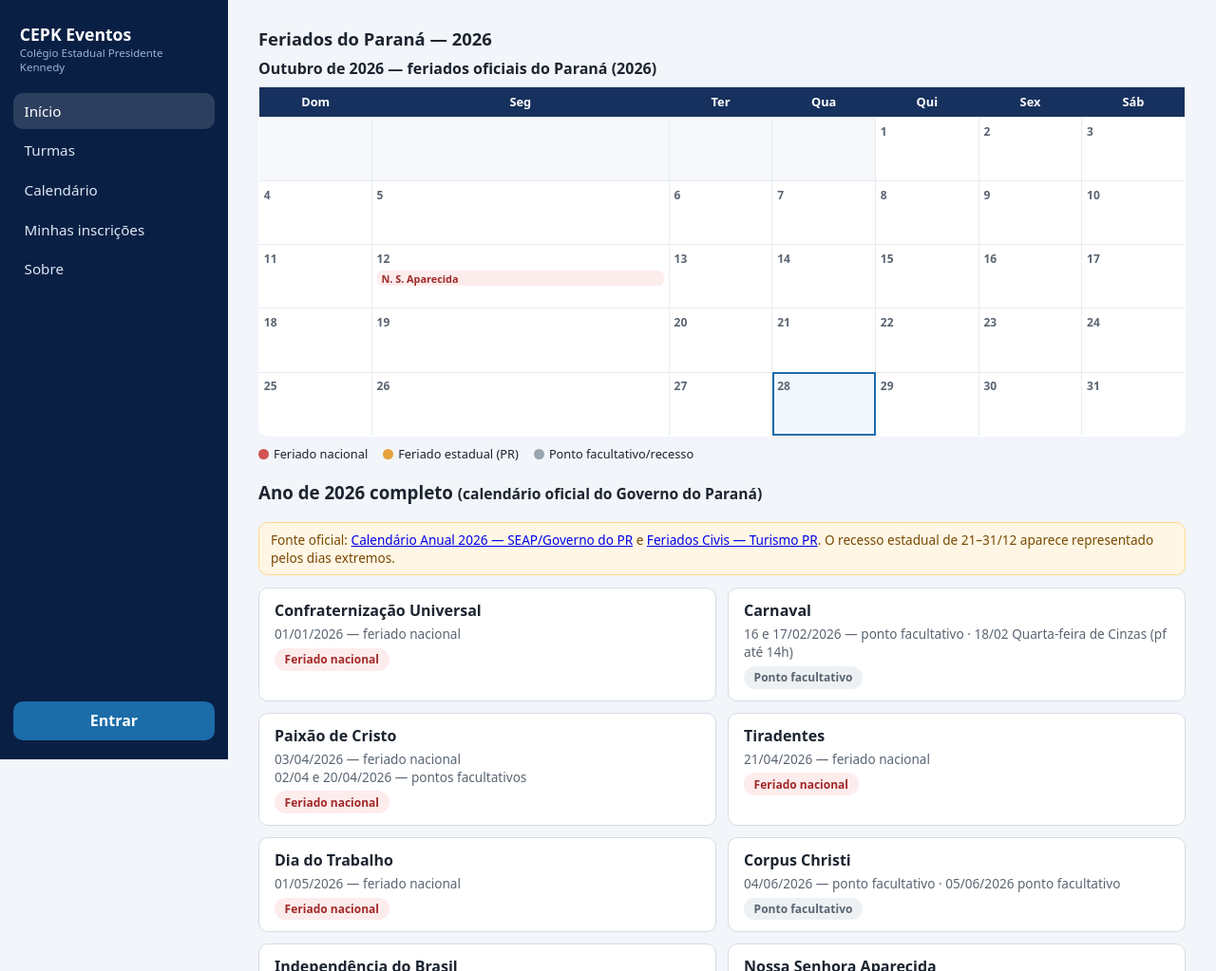
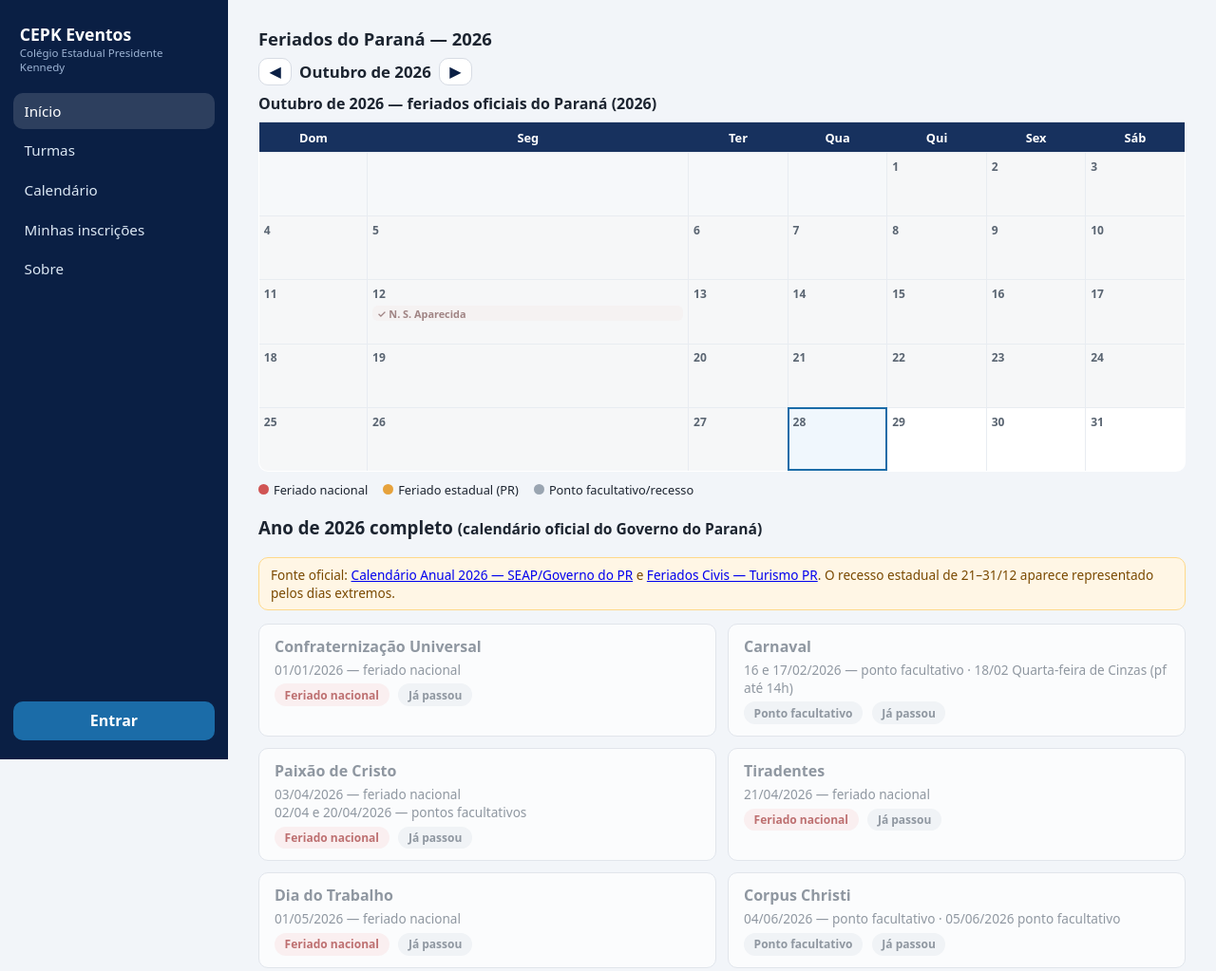
Before and after one commit to GustoDiula/cepk-eventos, a website: page src/frontend/pages/index.html in a window 1280 px wide. Shown: the top 1023 px of the page at 95% size. Drawn offline with Linux system fonts and the light colour scheme.

Commit message:
Calendario: setas de navegacao entre meses com limites, botao hoje e estado 'Ja passou' automatico para datas vencidas (D-021); service worker v4

```diff
--- a/src/frontend/css/main.css
+++ b/src/frontend/css/main.css
@@ -614,6 +614,77 @@ html.com-sessao-demo .faixa-sessao {
 .legenda .ponto--atividade   { background: #2fbf79; }
 
 /* ------------------------------------------------------------
+   Calendário — navegação de meses e estado "passado" (D-021)
+   ------------------------------------------------------------ */
+.nav-mes {
+  display: flex;
+  align-items: center;
+  gap: 0.5rem;
+  margin-bottom: 0.5rem;
+}
+.seta-mes {
+  border: 1px solid var(--cor-borda);
+  border-radius: var(--raio);
+  background: #fff;
+  color: var(--cor-primaria);
+  font-size: 1rem;
+  line-height: 1;
+  padding: 0.35rem 0.65rem;
+  cursor: pointer;
+}
+.seta-mes:hover:not(:disabled),
+.seta-mes:focus-visible {
+  background: var(--cor-primaria-clara);
+  color: #fff;
+}
+.seta-mes:disabled {
+  opacity: 0.35;
+  cursor: default;
+}
+.titulo-mes {
+  font-weight: 700;
+  font-size: 1.05rem;
+  min-width: 8.5rem;
+  text-align: center;
+}
+.hoje-mes {
+  border: 1px solid var(--cor-borda);
+  border-radius: var(--raio);
+  background: #fff;
+  color: var(--cor-neutra);
+  font-size: 0.8rem;
+  padding: 0.3rem 0.6rem;
+  cursor: pointer;
+}
+.hoje-mes:hover,
+.hoje-mes:focus-visible {
+  border-color: var(--cor-acento);
+  color: var(--cor-primaria);
+}
+
+/* Dias/marcas/cartões anteriores a hoje: cinza, sem enganar (D-021) */
+.grade-calendario td.passado .dia-num {
+  color: var(--cor-neutra);
+}
+.grade-calendario td.passado {
+  background: #f6f7f8;
+}
+.grade-calendario .ev-passado {
+  opacity: 0.6;
+  filter: grayscale(0.6);
+}
+.cartao-evento.passado {
+  opacity: 0.65;
+}
+.cartao-evento.passado h3 {
+  color: var(--cor-neutra);
+}
+.selo--passado {
+  background: #eef1f4;
+  color: var(--cor-neutra);
+}
+
+/* ------------------------------------------------------------
    Formulário de login de demonstração (D-018)
    ------------------------------------------------------------ */
 .form-login {
--- a/src/frontend/js/calendario.js
+++ b/src/frontend/js/calendario.js
@@ -1,16 +1,18 @@
 // Grade mensal do calendário (F-16) — dados do FRONT.
 //
-// Dois conjuntos, escolhidos por data-calendario no HTML:
-//   "feriados"  → feriados oficiais do Paraná — ANO 2026 COMPLETO (D-019).
-//                 Fonte oficial: Governo do Paraná — Calendário Anual 2026 da
-//                 SEAP (administracao.pr.gov.br/Pagina/Calendario-Anual) e
-//                 Feriados Civis (turismo.pr.gov.br/Pagina/Feriados-Civis-e-Datas-Comemorativas).
-//                 Inclui 19/12 (feriado ESTADUAL da Emancipação do Paraná).
-//   "provas"    → provas e atividades da turma 1º Ano A — datas FICTÍCIAS,
-//                 ficam ao lado do rótulo de marcação (RF15/RNF10).
+//Funcionalidades (D-021):
+//  • Setas ◀ ▶ navegam entre os meses com dados, limitadas ao intervalo do
+//    conjunto; botão "hoje" volta ao mês corrente.
+//  • Dias, marcas e cartões ANTES de hoje ganham estado "passado" (cinza +
+//    "Já passou") calculado na hora da abertura — vira o dia, a página muda.
 //
-// O mês renderizado é o mês corrente na hora de abrir a página — cada dia o
-// calendário já nasce atualizado, sem intervenção.
+// Conjuntos, escolhidos por data-calendario no HTML:
+//   "feriados" → feriados OFICIAIS do Paraná, ano 2026 completo (D-019).
+//                Fonte oficial: Governo do Paraná — Calendário Anual 2026
+//                (administracao.pr.gov.br/Pagina/Calendario-Anual) e Feriados
+//                Civis (turismo.pr.gov.br/Pagina/Feriados-Civis-e-Datas-Comemorativas).
+//   "provas"   → provas e atividades da turma 1º Ano A — datas FICTÍCIAS
+//                (RF15/RNF10).
 
 (function () {
   'use strict';
@@ -58,41 +60,117 @@
 
   function hoje() {
     const agora = new Date();
-    return { ano: agora.getFullYear(), mes: agora.getMonth(), dia: agora.getDate() };
+    // meia-noite de hoje: o que for ANTES disto já passou
+    return new Date(agora.getFullYear(), agora.getMonth(), agora.getDate());
   }
 
-  // Constrói as células (7 colunas) do mês corrente, domingo primeiro.
+  function quebrarData(iso) {
+    const d = new Date(iso + 'T00:00:00');
+    return { ano: d.getFullYear(), mes: d.getMonth(), dia: d.getDate() };
+  }
+
+  // conector do conjunto: intervalo de meses com dados (para limitar as setas)
+  function intervaloMeses(eventos) {
+    let min = null;
+    let max = null;
+    for (const ev of eventos) {
+      const { ano, mes } = quebrarData(ev.data);
+      const chave = ano * 12 + mes;
+      if (min === null || chave < min) min = chave;
+      if (max === null || chave > max) max = chave;
+    }
+    return { min, max };
+  }
+
   function construirCelulas(ano, mes, eventos) {
     const primeiro = new Date(ano, mes, 1);
     const limite = new Date(ano, mes + 1, 0).getDate();
     const celulas = [];
+    const passagem = hoje();
 
     for (let vazio = 0; vazio < primeiro.getDay(); vazio++) {
       celulas.push({ dia: null });
     }
     for (let dia = 1; dia <= limite; dia++) {
+      const dataCelula = new Date(ano, mes, dia);
       const marcados = eventos.filter((ev) => {
-        const data = new Date(ev.data + 'T00:00:00');
-        return data.getFullYear() === ano && data.getMonth() === mes && data.getDate() === dia;
-      });
-      celulas.push({ dia, eventos: marcados });
+        const { ano: anoEv, mes: mesEv, dia: diaEv } = quebrarData(ev.data);
+        return anoEv === ano && mesEv === mes && diaEv === dia;
+      }).map((ev) => ({ ...ev, passou: dataCelula < passagem }));
+      celulas.push({ dia, eventos: marcados, passou: dataCelula < passagem });
     }
     while (celulas.length % 7 !== 0) celulas.push({ dia: null });
     return celulas;
   }
 
-  function construir(alvo, conjunto) {
+  // Barra de navegação: ◀ título ▶ + "hoje"
+  function construirNavegacao(ano, mes, limites, reRender) {
+    const barra = document.createElement('div');
+    barra.className = 'nav-mes';
+
+    const anterior = document.createElement('button');
+    anterior.className = 'seta-mes';
+    anterior.type = 'button';
+    anterior.textContent = '◀';
+    anterior.setAttribute('aria-label', 'Mês anterior');
+    if (limites.min !== null && ano * 12 + mes - 1 < limites.min) anterior.disabled = true;
+    anterior.addEventListener('click', () => reRender(ano, mes - 1));
+
+    const titulo = document.createElement('span');
+    titulo.className = 'titulo-mes';
+    titulo.textContent = `${MESES[mes]} de ${ano}`;
+
+    const proximo = document.createElement('button');
+    proximo.className = 'seta-mes';
+    proximo.type = 'button';
+    proximo.textContent = '▶';
+    proximo.setAttribute('aria-label', 'Mês próximo');
+    if (limites.max !== null && ano * 12 + mes + 1 > limites.max) proximo.disabled = true;
+    proximo.addEventListener('click', () => reRender(ano, mes + 1));
+
+    const h = new Date();
+    const noMesCorrente = ano === h.getFullYear() && mes === h.getMonth();
+
+    const hojeBtn = document.createElement('button');
+    hojeBtn.className = 'hoje-mes';
+    hojeBtn.type = 'button';
+    hojeBtn.textContent = 'hoje';
+    hojeBtn.hidden = noMesCorrente;
+    hojeBtn.addEventListener('click', () => reRender(h.getFullYear(), h.getMonth()));
+
+    barra.appendChild(anterior);
+    barra.appendChild(titulo);
+    barra.appendChild(proximo);
+    barra.appendChild(hojeBtn);
+    return barra;
+  }
+
+  function construir(alvo, conjunto, ano, mes) {
     if (!alvo) return;
     const eventos = CONJUNTOS[conjunto] || [];
-    const h = hoje();
-    const titulo = `${MESES[h.mes]} de ${h.ano}`;
+    const limites = intervaloMeses(eventos);
+    const h = new Date();
+    const tituloMes = `${MESES[mes]} de ${ano}`;
+
+    alvo.replaceChildren();
+
+    alvo.appendChild(construirNavegacao(ano, mes, limites, (novoAno, novoMes) => {
+      // normaliza mês fora do intervalo (p. ex. 0-1 → dez/2025)
+      const dataNorm = new Date(novoAno, novoMes, 1);
+      let chave = dataNorm.getFullYear() * 12 + dataNorm.getMonth();
+      if (limites.min !== null && chave < limites.min) chave = limites.min;
+      if (limites.max !== null && chave > limites.max) chave = limites.max;
+      construir(alvo, conjunto, Math.floor(chave / 12), chave % 12);
+    }));
+
+    const passar = hoje();
 
     const tabela = document.createElement('table');
     tabela.className = 'grade-calendario';
 
     const caption = document.createElement('caption');
     caption.textContent =
-      `${titulo} — ${conjunto === 'feriados' ? 'feriados oficiais do Paraná (2026)' : 'calendário da turma (fictício)'}`;
+      `${tituloMes} — ${conjunto === 'feriados' ? 'feriados oficiais do Paraná (2026)' : 'calendário da turma (fictício)'}`;
     tabela.appendChild(caption);
 
     const thead = document.createElement('thead');
@@ -107,7 +185,7 @@
     tabela.appendChild(thead);
 
     const tbody = document.createElement('tbody');
-    const celulas = construirCelulas(h.ano, h.mes, eventos);
+    const celulas = construirCelulas(ano, mes, eventos);
     let linha;
     celulas.forEach((celula, indice) => {
       if (indice % 7 === 0) {
@@ -120,17 +198,19 @@
         td.setAttribute('aria-hidden', 'true');
         td.innerHTML = '&nbsp;';
       } else {
+        if (celula.passou) td.classList.add('passado');
+        if (celula.dia === h.getDate() && mes === h.getMonth() && ano === h.getFullYear()) {
+          td.classList.add('hoje');
+        }
         const numero = document.createElement('span');
         numero.className = 'dia-num';
         numero.textContent = String(celula.dia);
         td.appendChild(numero);
-        if (celula.dia === h.dia) td.classList.add('hoje');
         for (const ev of celula.eventos) {
           const marca = document.createElement('span');
-          // o sufixo de classe sai do próprio tipo (feriado/facultativo/prova...)
-          marca.className = `ev ev-${ev.tipo}`;
-          marca.title = ev.titulo;
-          marca.textContent = ev.titulo;
+          marca.className = `ev ev-${ev.tipo}` + (ev.passou ? ' ev-passado' : '');
+          marca.title = (ev.passou ? 'Já passou — ' : '') + ev.titulo;
+          marca.textContent = (ev.passou ? '✓ ' : '') + ev.titulo;
           td.appendChild(marca);
         }
       }
@@ -138,11 +218,30 @@
     });
     tabela.appendChild(tbody);
 
-    alvo.replaceChildren(tabela);
+    alvo.appendChild(tabela);
   }
 
-  // Uma instância por elemento com data-calendario.
+  // Marca cartões estáticos com data-feriado="2026-…" como "Já passou".
+  function marcarCartoesPassados() {
+    const passagem = hoje();
+    document.querySelectorAll('[data-feriado]').forEach((cartao) => {
+      const { ano, mes, dia } = quebrarData(cartao.getAttribute('data-feriado'));
+      const data = new Date(ano, mes, dia);
+      if (data < passagem && !cartao.classList.contains('passado')) {
+        cartao.classList.add('passado');
+        const selo = document.createElement('span');
+        selo.className = 'selo selo--facultativo selo--passado';
+        selo.textContent = 'Já passou';
+        cartao.appendChild(selo);
+      }
+    });
+  }
+
+  // Uma instância por elemento com data-calendario (inicia no mês corrente).
   document.querySelectorAll('[data-calendario]').forEach((alvo) => {
-    construir(alvo, alvo.getAttribute('data-calendario'));
+    const h = new Date();
+    construir(alvo, alvo.getAttribute('data-calendario'), h.getFullYear(), h.getMonth());
   });
+
+  document.addEventListener('DOMContentLoaded', marcarCartoesPassados);
 })();
--- a/src/frontend/pages/index.html
+++ b/src/frontend/pages/index.html
@@ -39,73 +39,74 @@
        O recesso estadual de 21–31/12 aparece representado pelos dias extremos.</p>
 
     <ul class="lista-eventos lista-eventos--dupla">
-      <li class="cartao-evento">
+      <!-- data-feriado (D-021): o JS marca automaticamente "Já passou" nos cartões vencidos -->
+      <li class="cartao-evento" data-feriado="2026-01-01">
         <h3>Confraternização Universal</h3>
         <span class="meta">01/01/2026 — feriado nacional</span>
         <span class="selo selo--feriado">Feriado nacional</span>
       </li>
-      <li class="cartao-evento">
+      <li class="cartao-evento" data-feriado="2026-02-16">
         <h3>Carnaval</h3>
         <span class="meta">16 e 17/02/2026 — ponto facultativo · 18/02 Quarta-feira de Cinzas (pf até 14h)</span>
         <span class="selo selo--facultativo">Ponto facultativo</span>
       </li>
-      <li class="cartao-evento">
+      <li class="cartao-evento" data-feriado="2026-04-03">
         <h3>Paixão de Cristo</h3>
         <span class="meta">03/04/2026 — feriado nacional</span>
         <span class="meta">02/04 e 20/04/2026 — pontos facultativos</span>
         <span class="selo selo--feriado">Feriado nacional</span>
       </li>
-      <li class="cartao-evento">
+      <li class="cartao-evento" data-feriado="2026-04-21">
         <h3>Tiradentes</h3>
         <span class="meta">21/04/2026 — feriado nacional</span>
         <span class="selo selo--feriado">Feriado nacional</span>
       </li>
-      <li class="cartao-evento">
+      <li class="cartao-evento" data-feriado="2026-05-01">
         <h3>Dia do Trabalho</h3>
         <span class="meta">01/05/2026 — feriado nacional</span>
         <span class="selo selo--feriado">Feriado nacional</span>
       </li>
-      <li class="cartao-evento">
+      <li class="cartao-evento" data-feriado="2026-06-04">
         <h3>Corpus Christi</h3>
         <span class="meta">04/06/2026 — ponto facultativo · 05/06/2026 ponto facultativo</span>
         <span class="selo selo--facultativo">Ponto facultativo</span>
       </li>
-      <li class="cartao-evento">
+      <li class="cartao-evento" data-feriado="2026-09-07">
         <h3>Independência do Brasil</h3>
         <span class="meta">07/09/2026 — feriado nacional</span>
         <span class="selo selo--feriado">Feriado nacional</span>
       </li>
-      <li class="cartao-evento">
+      <li class="cartao-evento" data-feriado="2026-10-12">
         <h3>Nossa Senhora Aparecida</h3>
         <span class="meta">12/10/2026 — feriado nacional</span>
         <span class="selo selo--feriado">Feriado nacional</span>
       </li>
-      <li class="cartao-evento">
+      <li class="cartao-evento" data-feriado="2026-11-02">
         <h3>Finados</h3>
         <span class="meta">02/11/2026 — feriado nacional</span>
         <span class="selo selo--feriado">Feriado nacional</span>
       </li>
-      <li class="cartao-evento">
+      <li class="cartao-evento" data-feriado="2026-11-15">
         <h3>Proclamação da República</h3>
         <span class="meta">15/11/2026 — feriado nacional</span>
         <span class="selo selo--feriado">Feriado nacional</span>
       </li>
-      <li class="cartao-evento">
+      <li class="cartao-evento" data-feriado="2026-11-20">
         <h3>Dia Nacional de Zumbi e da Consciência Negra</h3>
         <span class="meta">20/11/2026 — feriado nacional</span>
         <span class="selo selo--feriado">Feriado nacional</span>
       </li>
-      <li class="cartao-evento">
+      <li class="cartao-evento" data-feriado="2026-12-19">
         <h3>Emancipação Política do Paraná</h3>
         <span class="meta">19/12/2026 — feriado estadual</span>
         <span class="selo selo--feriadoest">Feriado estadual</span>
       </li>
-      <li class="cartao-evento">
+      <li class="cartao-evento" data-feriado="2026-12-21">
         <h3>Recesso do Governo do Paraná</h3>
         <span class="meta">21 a 31/12/2026 — recesso</span>
         <span class="selo selo--facultativo">Recesso</span>
       </li>
-      <li class="cartao-evento">
+      <li class="cartao-evento" data-feriado="2026-12-25">
         <h3>Natal</h3>
         <span class="meta">25/12/2026 — feriado nacional</span>
         <span class="selo selo--feriado">Feriado nacional</span>
--- a/src/frontend/pwa/service-worker.js
+++ b/src/frontend/pwa/service-worker.js
@@ -7,7 +7,7 @@
 //  3) o modo offline é somente leitura: a interface bloqueia envios (js/offline.js + js/api.js);
 //  4) para publicar uma nova versão do shell: incremente VERSAO abaixo.
 
-const VERSAO = 'cepk-shell-v3';
+const VERSAO = 'cepk-shell-v4';
 
 const SHELL = [
   '/',
```
Also changed, not shown: docs/decisoes.md (+1 -0 lines), tests/e2e/roteiro.frontend.md (+9 -4 lines), tests/integration/frontend.http.test.mjs (+34 -0 lines).
